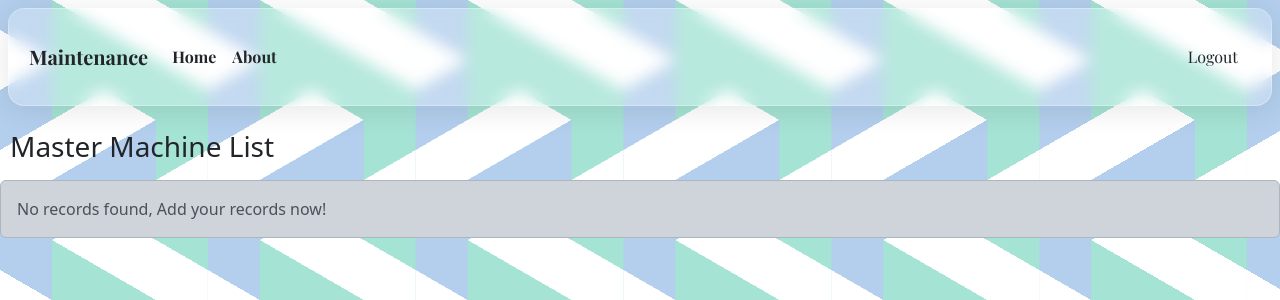
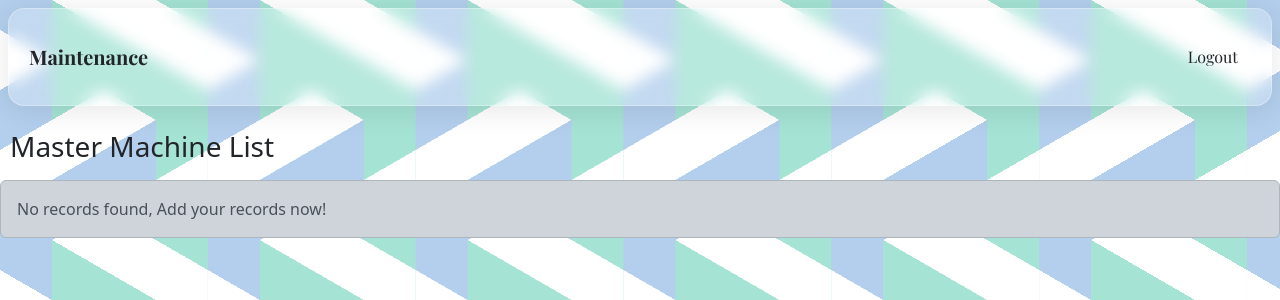
Before and after one commit to Muzammil-EDF/Maintenance, a Flask app: page / in a window 1280 px wide. Shown: the top 300 px of the page. Run offline with Flask 3, Linux system fonts and the light colour scheme; the visitor is signed in with stand-in values (Sample User, id 1); data that the repository does not hold is empty; some libraries are stand-ins or nearby versions.

Commit message:
Update base.html

```diff
--- a/templates/base.html
+++ b/templates/base.html
@@ -301,6 +301,7 @@
 
     .dropdown-menu {
       max-height: 250px;   /* adjust as needed */
+      margin-left: -150px;
       overflow-y: auto;    /* auto adds scroll only when needed */
     }
 
@@ -332,25 +333,7 @@
 
       <div class="collapse navbar-collapse" id="navbarSupportedContent">
         <ul class="navbar-nav me-auto mb-2 mb-lg-0">
-          <li class="nav-item">
-            <a class="nav-link active text-dark fw-semibold" aria-current="page" href="#">Home</a>
-          </li>
-          <li class="nav-item">
-            <a class="nav-link text-dark fw-semibold" href="#">About</a>
-          </li>
-          <li class="nav-item">
-            {% if current_user.role == 'master' %}
-            <a href="{{ url_for('download_excel') }}" class="nav-link text-dark fw-semibold">
-              Download Excel
-            </a>
-            {% endif %}
-          <li class="nav-item">
-            {% if current_user.role == 'master' %}
-            <a class="nav-link" href="{{ url_for('dashboard') }}">Dashboard</a>
-            {% endif %}
-          </li>
 
-          </li>
           {% if current_user.unit in ['YTM-1', 'YTM-2', 'YTM-3', 'YTM-7'] or current_user.role == 'master' %}
           <li class="nav-item dropdown">
             <a class="nav-link dropdown-toggle" href="#" role="button" data-bs-toggle="dropdown">
@@ -418,6 +401,18 @@
             </ul>
           </li>
           {% endif %}
+          <li class="nav-item">
+            {% if current_user.role == 'master' %}
+            <a href="{{ url_for('download_excel') }}" class="nav-link text-dark fw-semibold">
+              Download MML
+            </a>
+            {% endif %}
+          </li>
+          <li class="nav-item">
+            {% if current_user.role == 'master' %}
+            <a class="nav-link" href="{{ url_for('dashboard') }}">Dashboard</a>
+            {% endif %}
+          </li>
 
         </ul>
         <!--
```
